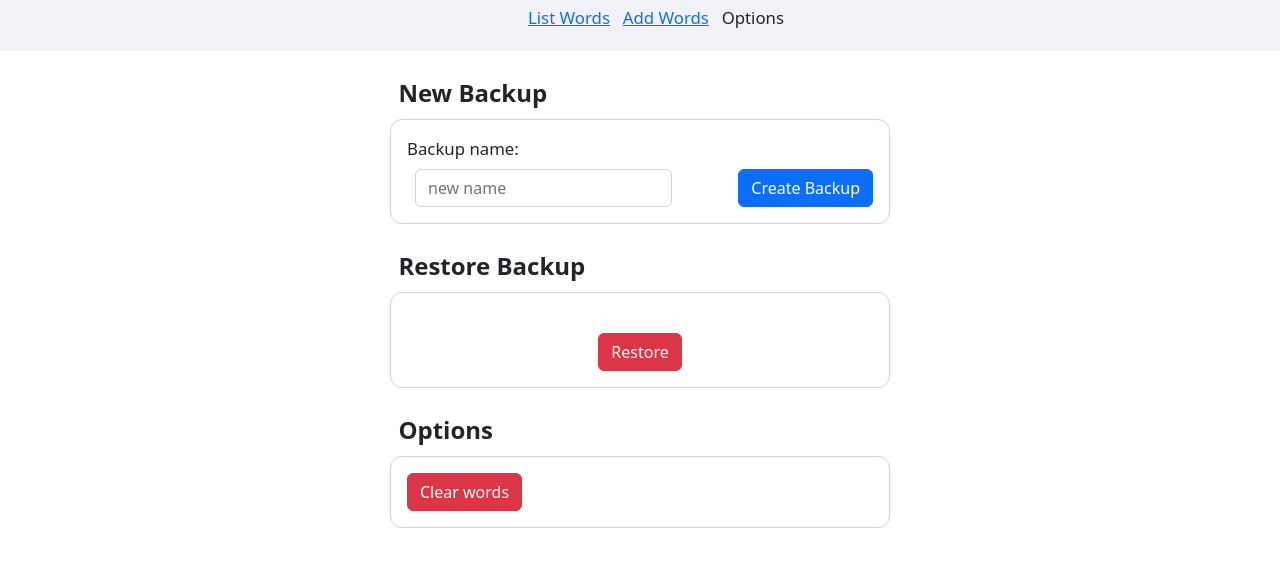
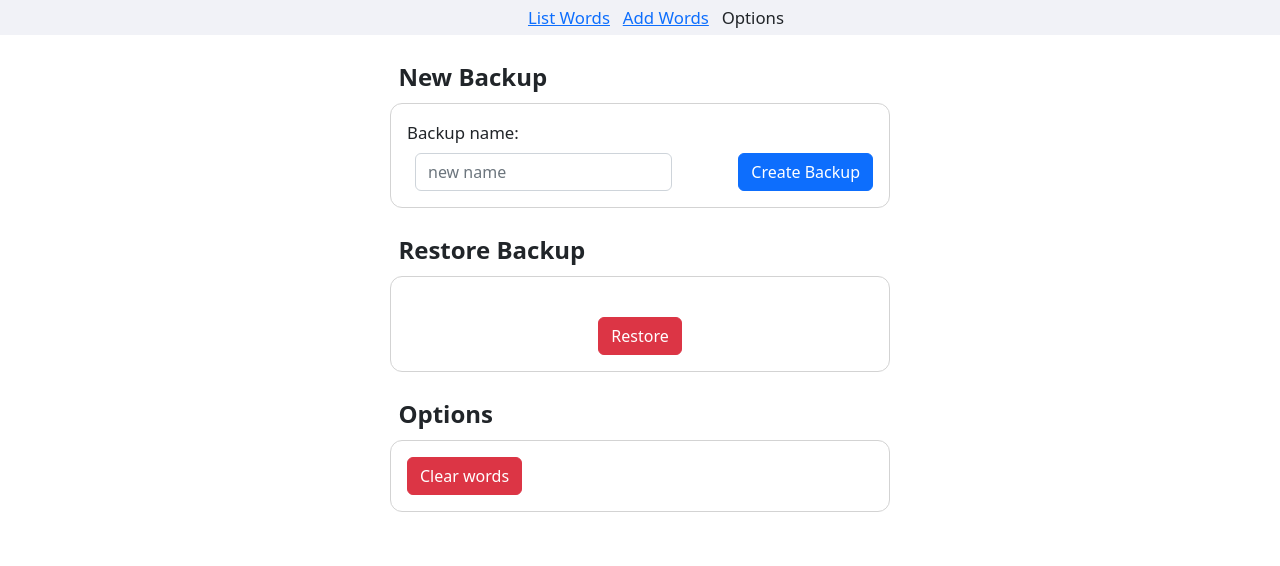
Before and after one commit to vishusandy/lexicon, a SvelteKit app: page /options in a window 1280 px wide. Shown: the top 566 px of the page. Built offline with nearby package versions, Linux system fonts and the light colour scheme.

Commit message:
Fixed Nav ul styling

```diff
--- a/src/styles/global.scss
+++ b/src/styles/global.scss
@@ -44,6 +44,10 @@ nav.main {
     padding: 0.3rem 0px;
     z-index: 1000;
     text-align: center;
+}
+
+nav.main ul {
+    margin-bottom: 0px;
 }
 
 nav.main li {
```
